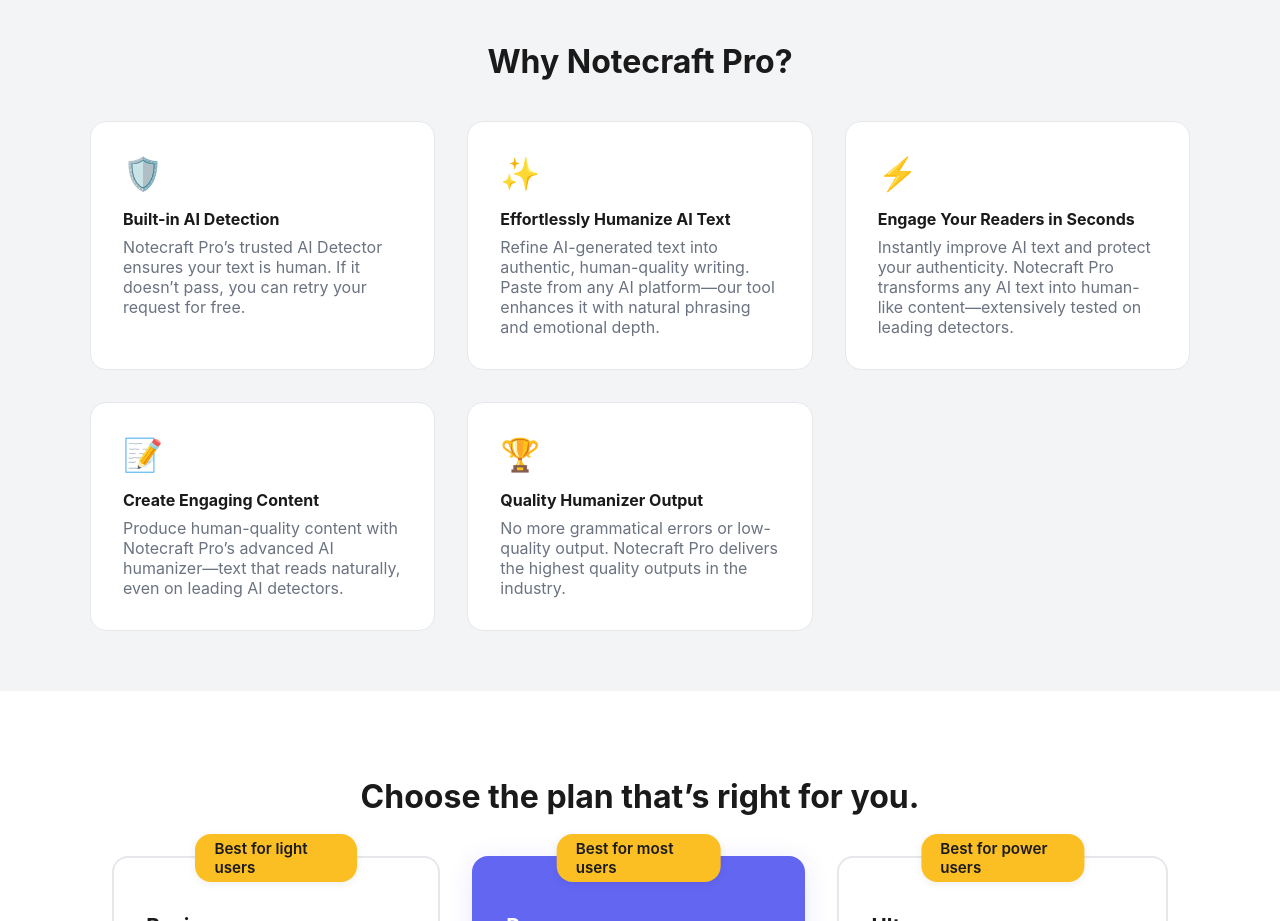
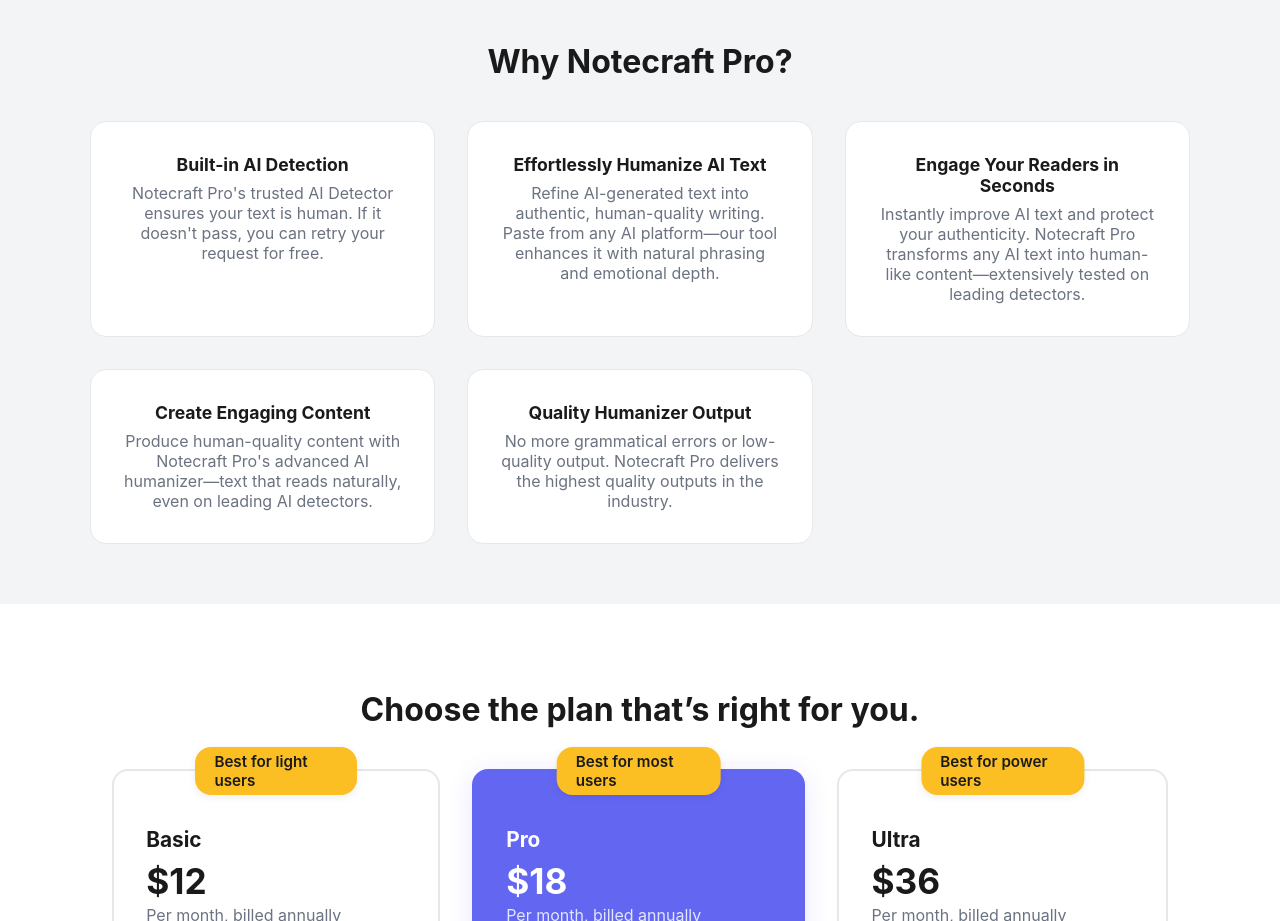
Before and after one commit to PeterWeber1/Notecraft.pro, a React (Create React App) app: page / in a window 1280 px wide. Shown: the part 1860-2781 px from the top of the page. Built offline with nearby package versions, Linux system fonts and the light colour scheme.

Commit message:
Remove emojis from features section and center the content

```diff
--- a/src/HomePage.js
+++ b/src/HomePage.js
@@ -769,17 +769,16 @@
       <section style={{ padding: '60px 0', background: theme.secondary }}>
         <div style={{ maxWidth: '1100px', margin: '0 auto', padding: '0 2rem' }}>
           <h2 style={{ textAlign: 'center', fontSize: '2rem', fontWeight: 'bold', marginBottom: '2.5rem' }}>Why Notecraft Pro?</h2>
-          <div style={{ display: 'grid', gridTemplateColumns: 'repeat(auto-fit, minmax(260px, 1fr))', gap: '2rem' }}>
+          <div style={{ display: 'grid', gridTemplateColumns: 'repeat(auto-fit, minmax(260px, 1fr))', gap: '2rem', justifyContent: 'center' }}>
             {[
-              { icon: '🛡️', title: 'Built-in AI Detection', desc: 'Notecraft Pro’s trusted AI Detector ensures your text is human. If it doesn’t pass, you can retry your request for free.' },
-              { icon: '✨', title: 'Effortlessly Humanize AI Text', desc: 'Refine AI-generated text into authentic, human-quality writing. Paste from any AI platform—our tool enhances it with natural phrasing and emotional depth.' },
-              { icon: '⚡', title: 'Engage Your Readers in Seconds', desc: 'Instantly improve AI text and protect your authenticity. Notecraft Pro transforms any AI text into human-like content—extensively tested on leading detectors.' },
-              { icon: '📝', title: 'Create Engaging Content', desc: 'Produce human-quality content with Notecraft Pro’s advanced AI humanizer—text that reads naturally, even on leading AI detectors.' },
-              { icon: '🏆', title: 'Quality Humanizer Output', desc: 'No more grammatical errors or low-quality output. Notecraft Pro delivers the highest quality outputs in the industry.' }
+              { title: 'Built-in AI Detection', desc: 'Notecraft Pro\'s trusted AI Detector ensures your text is human. If it doesn\'t pass, you can retry your request for free.' },
+              { title: 'Effortlessly Humanize AI Text', desc: 'Refine AI-generated text into authentic, human-quality writing. Paste from any AI platform—our tool enhances it with natural phrasing and emotional depth.' },
+              { title: 'Engage Your Readers in Seconds', desc: 'Instantly improve AI text and protect your authenticity. Notecraft Pro transforms any AI text into human-like content—extensively tested on leading detectors.' },
+              { title: 'Create Engaging Content', desc: 'Produce human-quality content with Notecraft Pro\'s advanced AI humanizer—text that reads naturally, even on leading AI detectors.' },
+              { title: 'Quality Humanizer Output', desc: 'No more grammatical errors or low-quality output. Notecraft Pro delivers the highest quality outputs in the industry.' }
             ].map((f, i) => (
-              <div key={i} style={{ background: theme.card, borderRadius: '1rem', padding: '2rem', border: `1px solid ${theme.border}` }}>
-                <div style={{ fontSize: '2rem', marginBottom: '1rem' }}>{f.icon}</div>
-                <div style={{ fontWeight: 'bold', marginBottom: '0.5rem' }}>{f.title}</div>
+              <div key={i} style={{ background: theme.card, borderRadius: '1rem', padding: '2rem', border: `1px solid ${theme.border}`, textAlign: 'center' }}>
+                <div style={{ fontWeight: 'bold', marginBottom: '0.5rem', fontSize: '1.1rem' }}>{f.title}</div>
                 <div style={{ color: theme.muted }}>{f.desc}</div>
               </div>
             ))}
```
